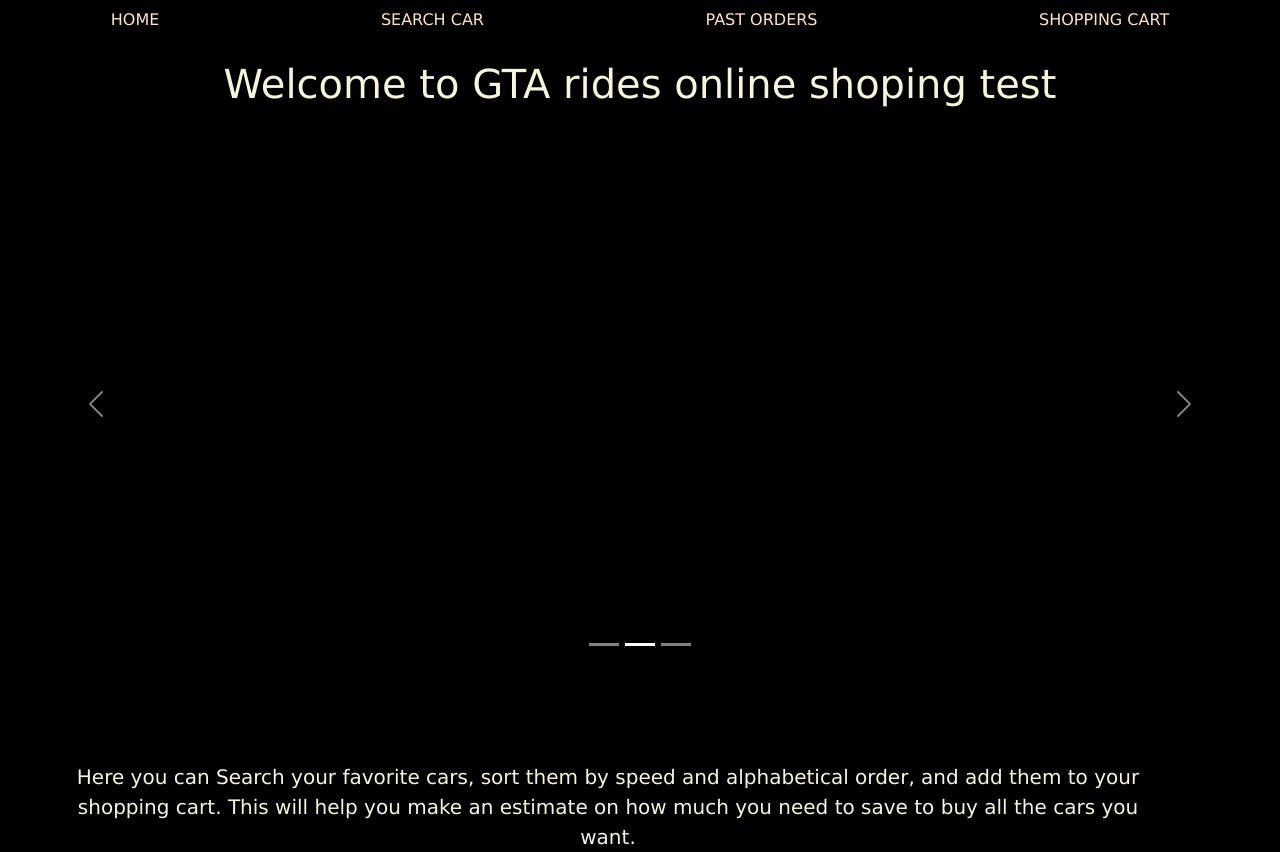
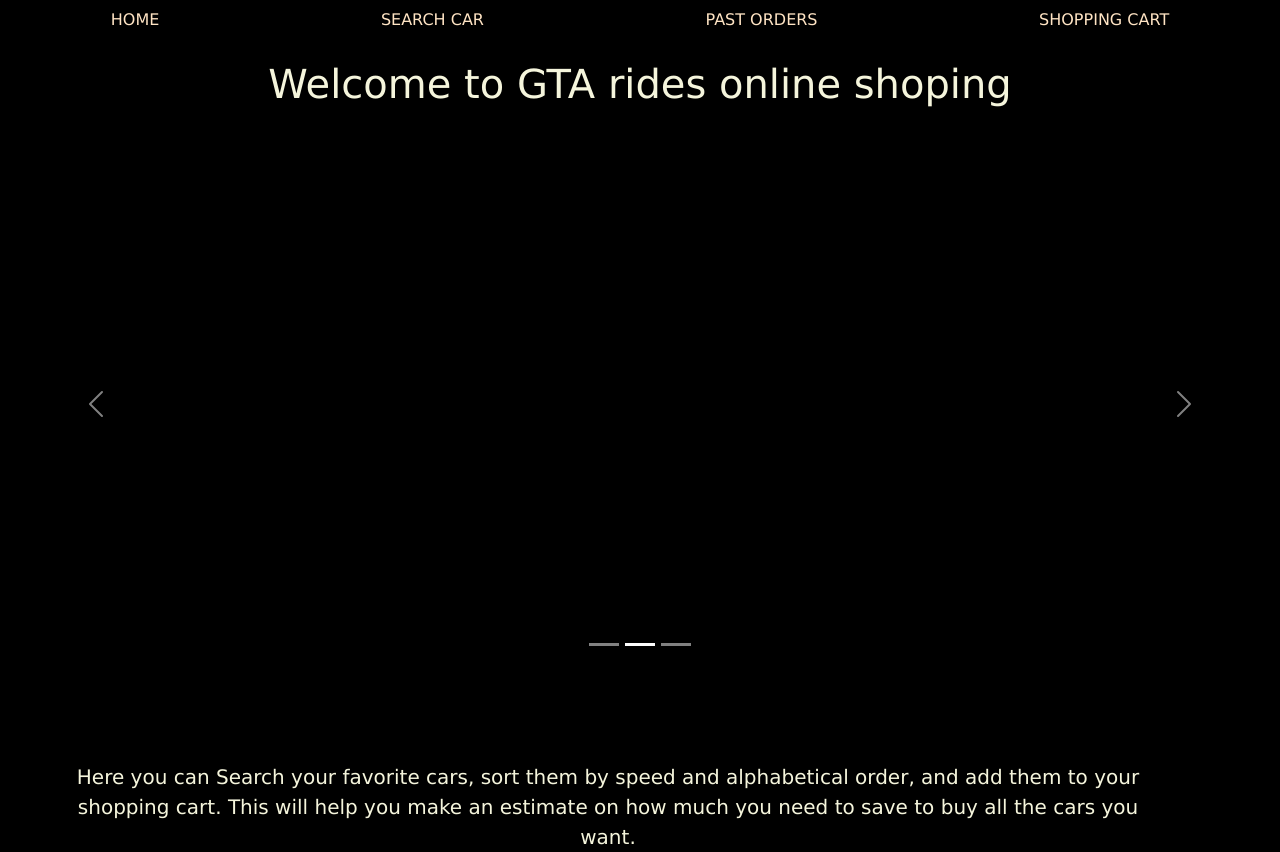
Before and after one commit to Alvaro3c/GTA-vehicles-e-comerce, a React (Vite) app in the folder client/: page /home in a window 1280 px wide. Built offline with nearby package versions, Linux system fonts and the light colour scheme.

Commit message:
test changes reverted

```diff
--- a/client/src/components/Home/Home.jsx
+++ b/client/src/components/Home/Home.jsx
@@ -17,7 +17,7 @@
   };
   return <>
 
-    <h1>Welcome {userData?.user?.nick_name} to GTA rides online shoping test</h1>
+    <h1>Welcome {userData?.user?.nick_name} to GTA rides online shoping</h1>
     <section>
       <Carousel className="carousel-container d-md-block mx-auto" activeIndex={index} onSelect={handleSelect}>
         <Carousel.Item className="center">
```
